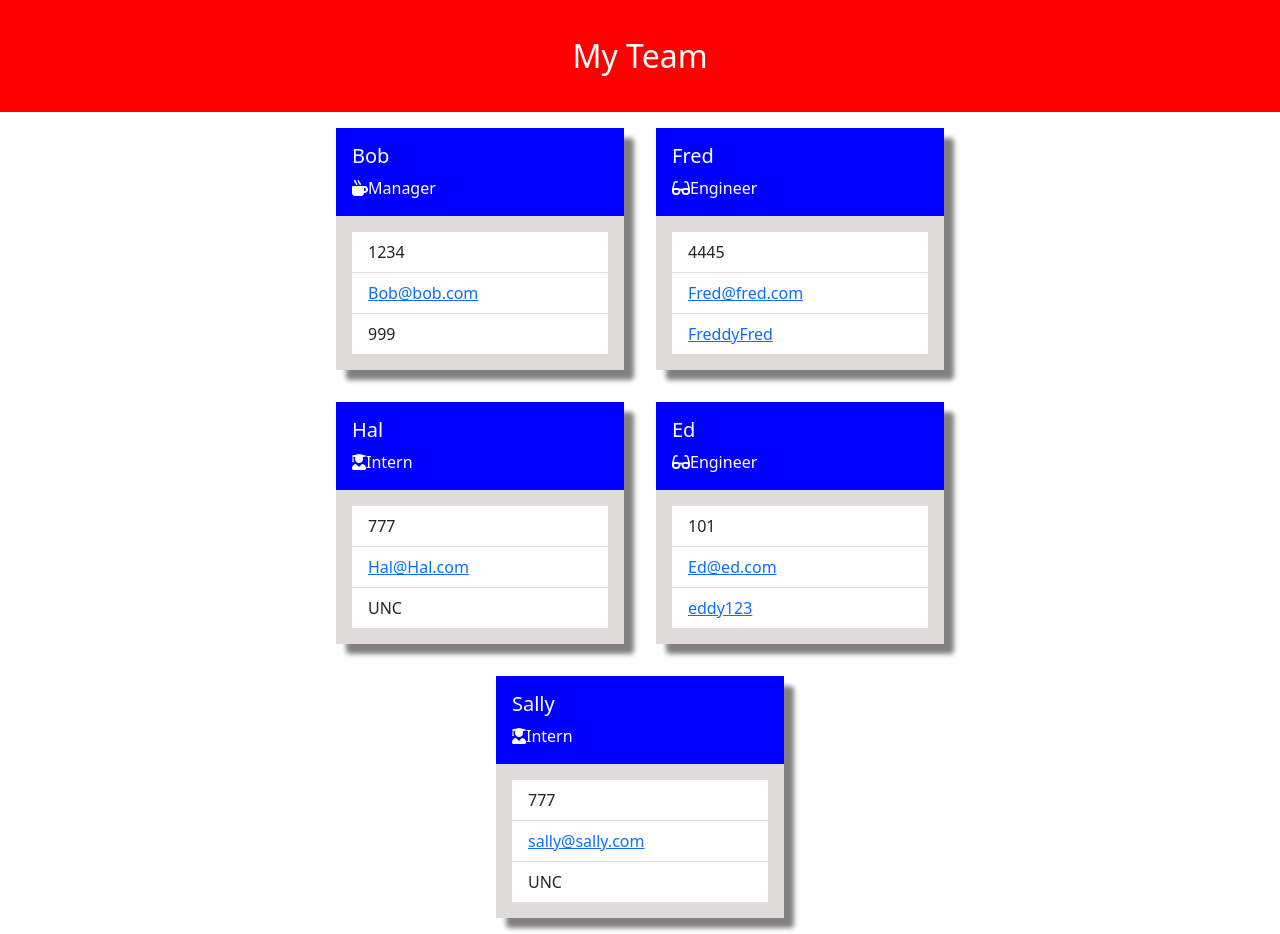
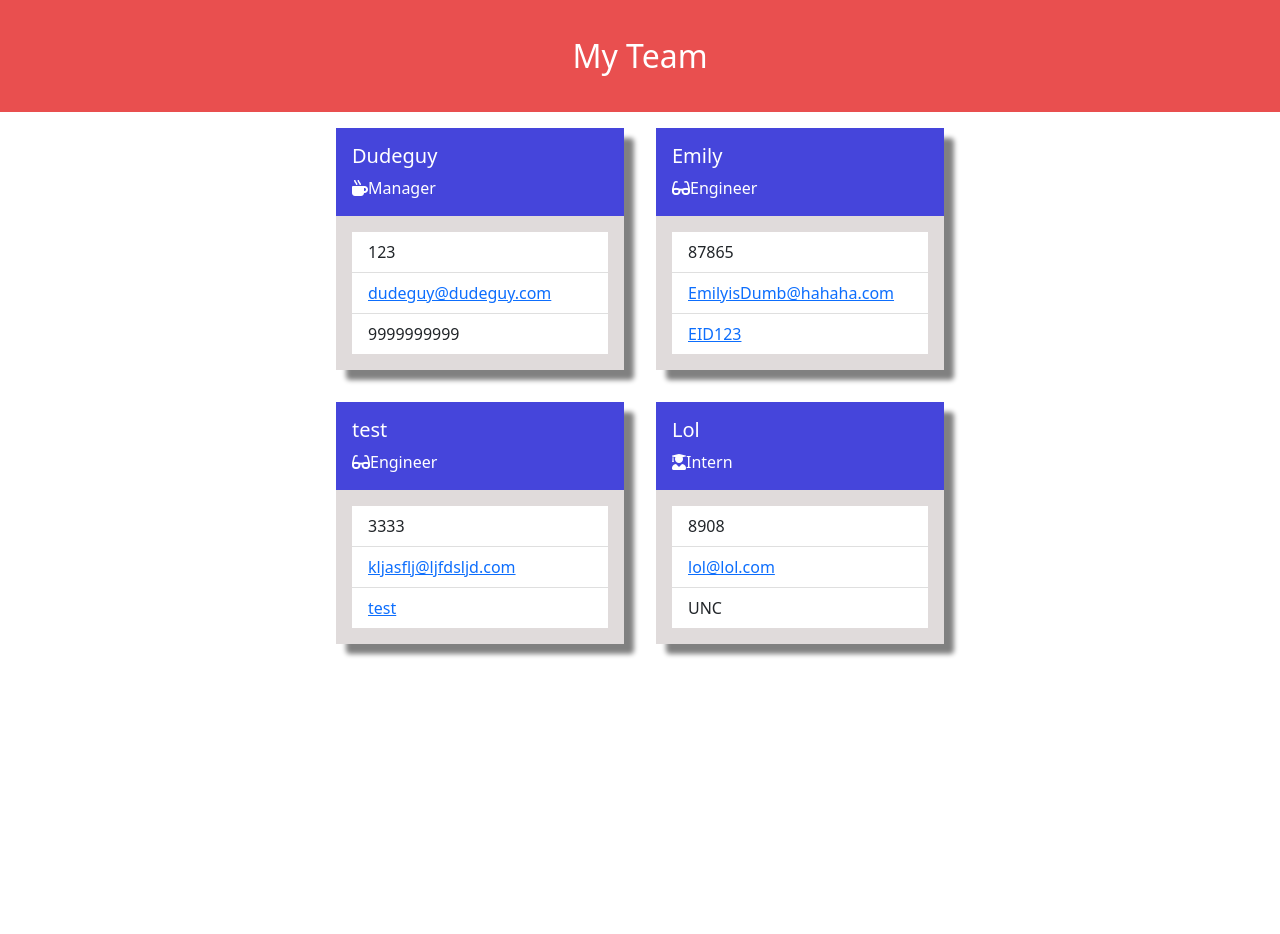
Before and after one commit to McTastic/Team-Generator, a website: page index.html in a window 1280 px wide. After the commit the page ends 800 px from the top, so only its background shows below. Drawn offline with nearby package versions, Linux system fonts and the light colour scheme.

Commit message:
changed html page colors

```diff
--- a/css/style.css
+++ b/css/style.css
@@ -6,7 +6,7 @@ body{
     height: 100vh;
 }
 header{
-    background: red;
+    background: rgb(233, 79, 79);
     padding: 1em 0 1em;
     width: 100vw;
     color: white;
@@ -27,7 +27,7 @@ main{
     border: none;
 }
 .cardHeader{
-    background: blue;
+    background: rgb(69, 69, 219);
     color: white;
 }
 .cardBody{
--- a/index.html
+++ b/index.html
@@ -25,65 +25,52 @@
 
   <div class="card" style="width: 18rem">
     <div class="card-body cardHeader">
-      <h5 class="card-title">Bob</h5>
+      <h5 class="card-title">Dudeguy</h5>
       <p class="card-text"><i class="fas fa-mug-hot"></i>Manager</p>
     </div>
     <div class="cardBody">
       <ul class="list-group list-group-flush employeeInfo">
-        <li class="list-group-item">1234</li>
-        <li class="list-group-item"><a href="mailto:Bob@bob.com">Bob@bob.com</a></li>
-        <li class="list-group-item">999</li>
+        <li class="list-group-item">123</li>
+        <li class="list-group-item"><a href="mailto:dudeguy@dudeguy.com">dudeguy@dudeguy.com</a></li>
+        <li class="list-group-item">9999999999</li>
       </ul>
     </div>
   </div>
     <div class="card" style="width: 18rem">
       <div class="card-body cardHeader">
-        <h5 class="card-title">Fred</h5>
+        <h5 class="card-title">Emily</h5>
         <p class="card-text"><i class="fas fa-glasses"></i>Engineer</p>
       </div>
       <div class="cardBody">
         <ul class="list-group list-group-flush employeeInfo">
-          <li class="list-group-item">4445</li>
-          <li class="list-group-item"><a href="mailto:Fred@fred.com">Fred@fred.com</a></li>
-          <li class="list-group-item"><a href="github.com/FreddyFred"target="_blank">FreddyFred</a></li>
+          <li class="list-group-item">87865</li>
+          <li class="list-group-item"><a href="mailto:EmilyisDumb@hahaha.com">EmilyisDumb@hahaha.com</a></li>
+          <li class="list-group-item"><a href="github.com/EID123"target="_blank">EID123</a></li>
         </ul>
       </div>
     </div>
     <div class="card" style="width: 18rem">
       <div class="card-body cardHeader">
-        <h5 class="card-title">Hal</h5>
-        <p class="card-text"><i class="fas fa-user-graduate"></i>Intern</p>
+        <h5 class="card-title">test</h5>
+        <p class="card-text"><i class="fas fa-glasses"></i>Engineer</p>
       </div>
       <div class="cardBody">
         <ul class="list-group list-group-flush employeeInfo">
-          <li class="list-group-item">777</li>
-          <li class="list-group-item"><a href="mailto:Hal@Hal.com">Hal@Hal.com</a></li>
-          <li class="list-group-item">UNC</li>
+          <li class="list-group-item">3333</li>
+          <li class="list-group-item"><a href="mailto:kljasflj@ljfdsljd.com">kljasflj@ljfdsljd.com</a></li>
+          <li class="list-group-item"><a href="github.com/test"target="_blank">test</a></li>
         </ul>
       </div>
     </div>
     <div class="card" style="width: 18rem">
       <div class="card-body cardHeader">
-        <h5 class="card-title">Ed</h5>
-        <p class="card-text"><i class="fas fa-glasses"></i>Engineer</p>
-      </div>
-      <div class="cardBody">
-        <ul class="list-group list-group-flush employeeInfo">
-          <li class="list-group-item">101</li>
-          <li class="list-group-item"><a href="mailto:Ed@ed.com">Ed@ed.com</a></li>
-          <li class="list-group-item"><a href="github.com/eddy123"target="_blank">eddy123</a></li>
-        </ul>
-      </div>
-    </div>
-    <div class="card" style="width: 18rem">
-      <div class="card-body cardHeader">
-        <h5 class="card-title">Sally</h5>
+        <h5 class="card-title">Lol</h5>
         <p class="card-text"><i class="fas fa-user-graduate"></i>Intern</p>
       </div>
       <div class="cardBody">
         <ul class="list-group list-group-flush employeeInfo">
-          <li class="list-group-item">777</li>
-          <li class="list-group-item"><a href="mailto:sally@sally.com">sally@sally.com</a></li>
+          <li class="list-group-item">8908</li>
+          <li class="list-group-item"><a href="mailto:lol@lol.com">lol@lol.com</a></li>
           <li class="list-group-item">UNC</li>
         </ul>
       </div>
```
